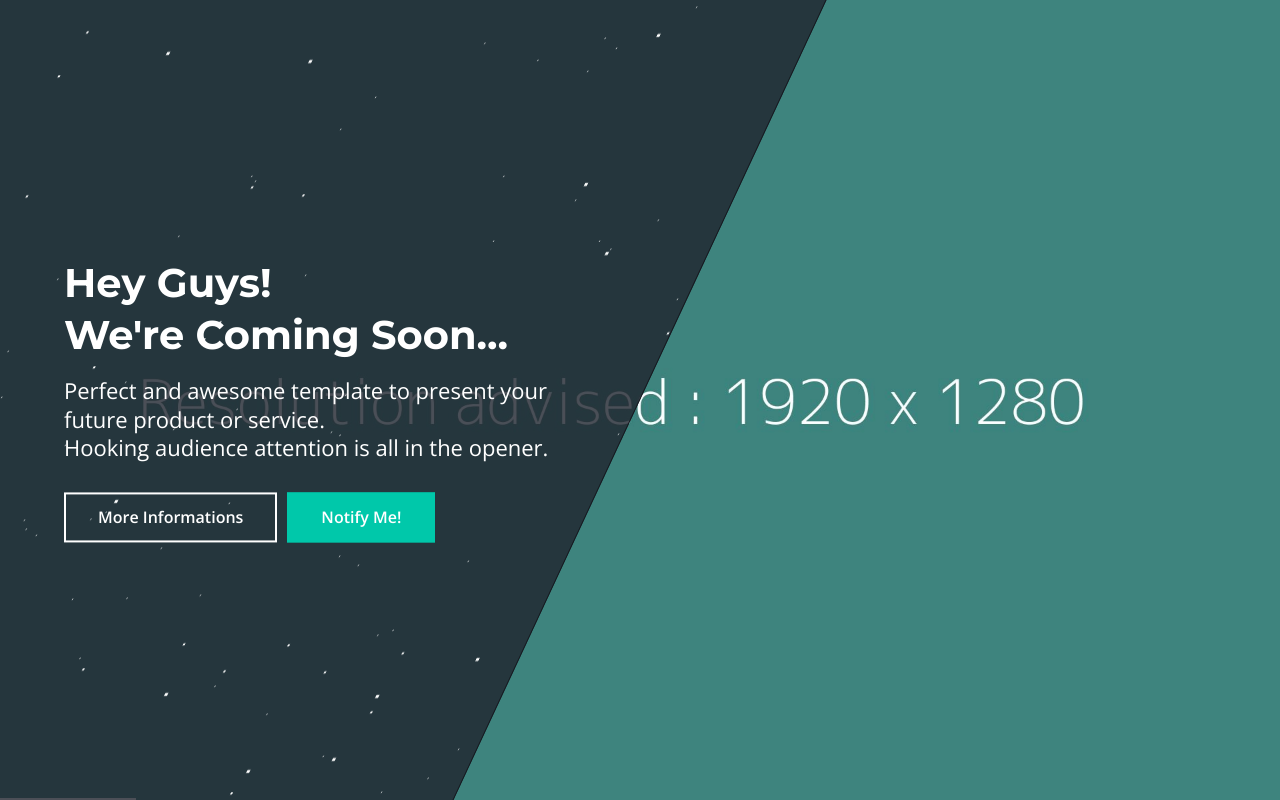
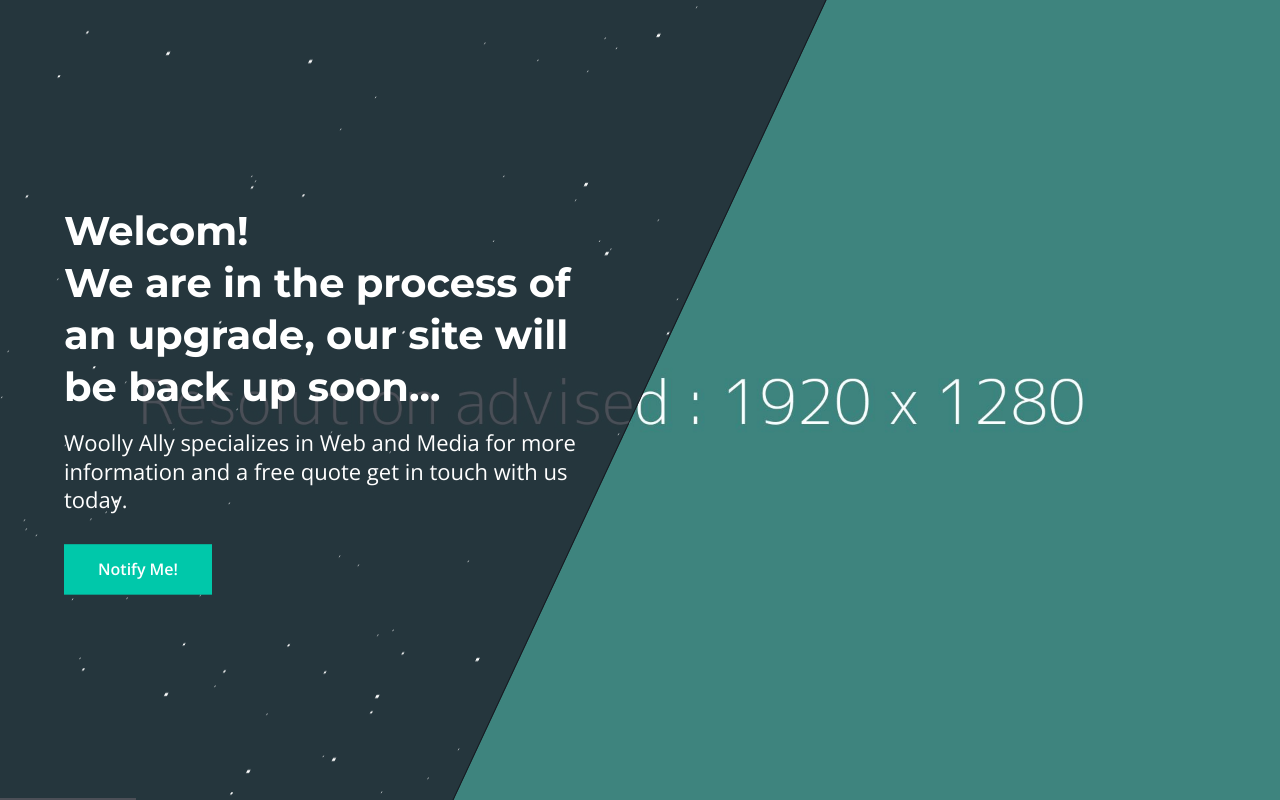
Before and after one commit to WoollyAlly/ComingSoon, a plain HTML site: page index.html in a window 1280 px wide. Drawn offline with nearby package versions, Linux system fonts and the light colour scheme; files whose address does not match are found by name.

Commit message:
Updated 'index.html' via CloudCannon

```diff
--- a/index.html
+++ b/index.html
@@ -56,16 +56,14 @@
 
 			<div class="content">
 
-				<h1 class="text-intro opacity-0">Hey Guys!<br>
-					We're Coming Soon...</h1>
+				<h1 class="text-intro opacity-0">Welcom!<br>
+					We are in the process of an upgrade, our site will be back up soon...</h1>
 
-				<h2 class="text-intro opacity-0">Perfect and awesome template to present your future product or service.<br>
-					Hooking audience attention is all in the opener.</h2>
+				<h2 class="text-intro opacity-0">Woolly Ally specializes in Web and Media for more information and a free quote get in touch with us today.</h2>
 
 				<nav>
 					<ul>
 						<li>
-							<a href="#" id="open-more-info" data-target="right-side" class="light-btn text-intro opacity-0">More Informations</a>
 						</li>
 						<li>
 							<a data-dialog="somedialog" class="action-btn trigger text-intro opacity-0">Notify Me!</a>
```
